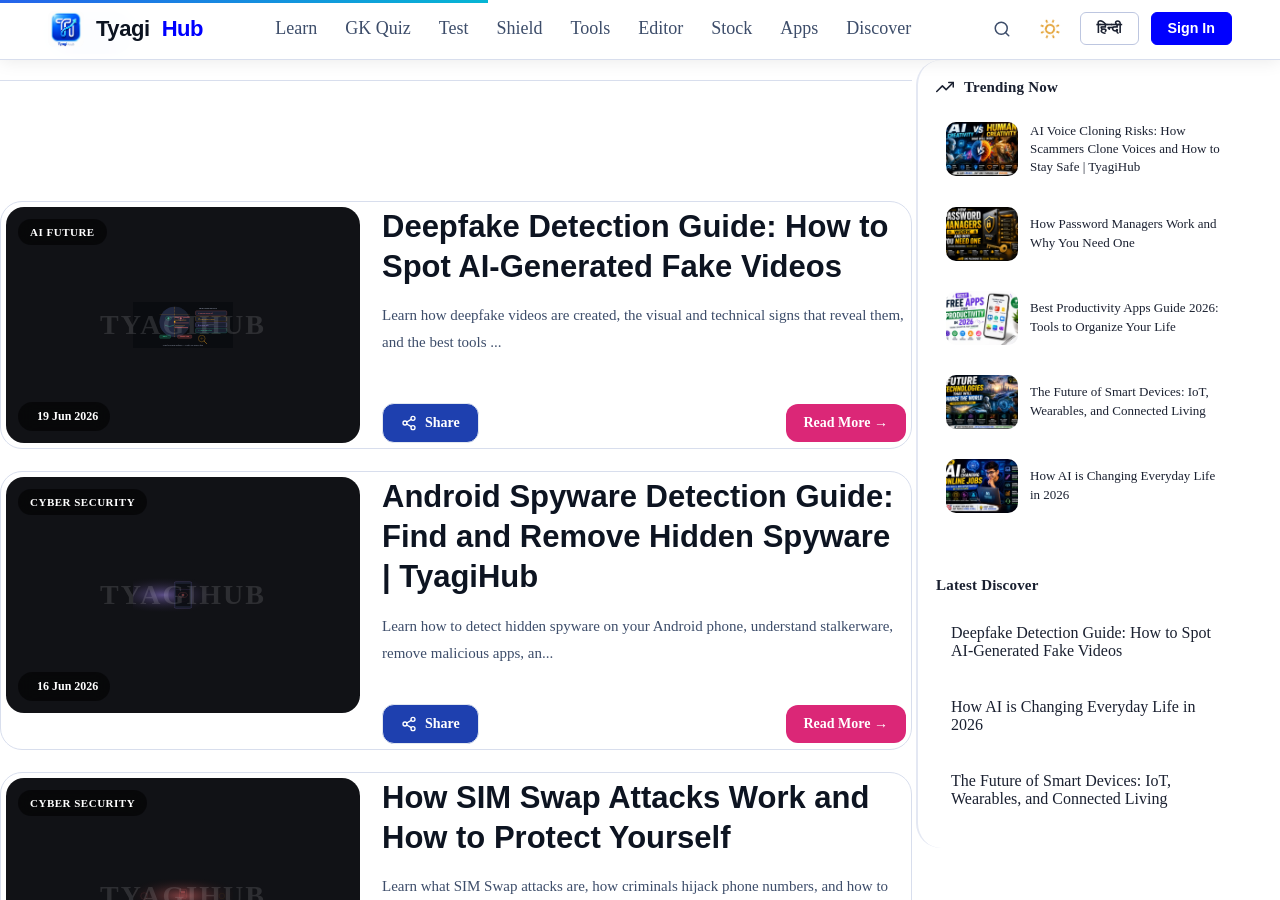
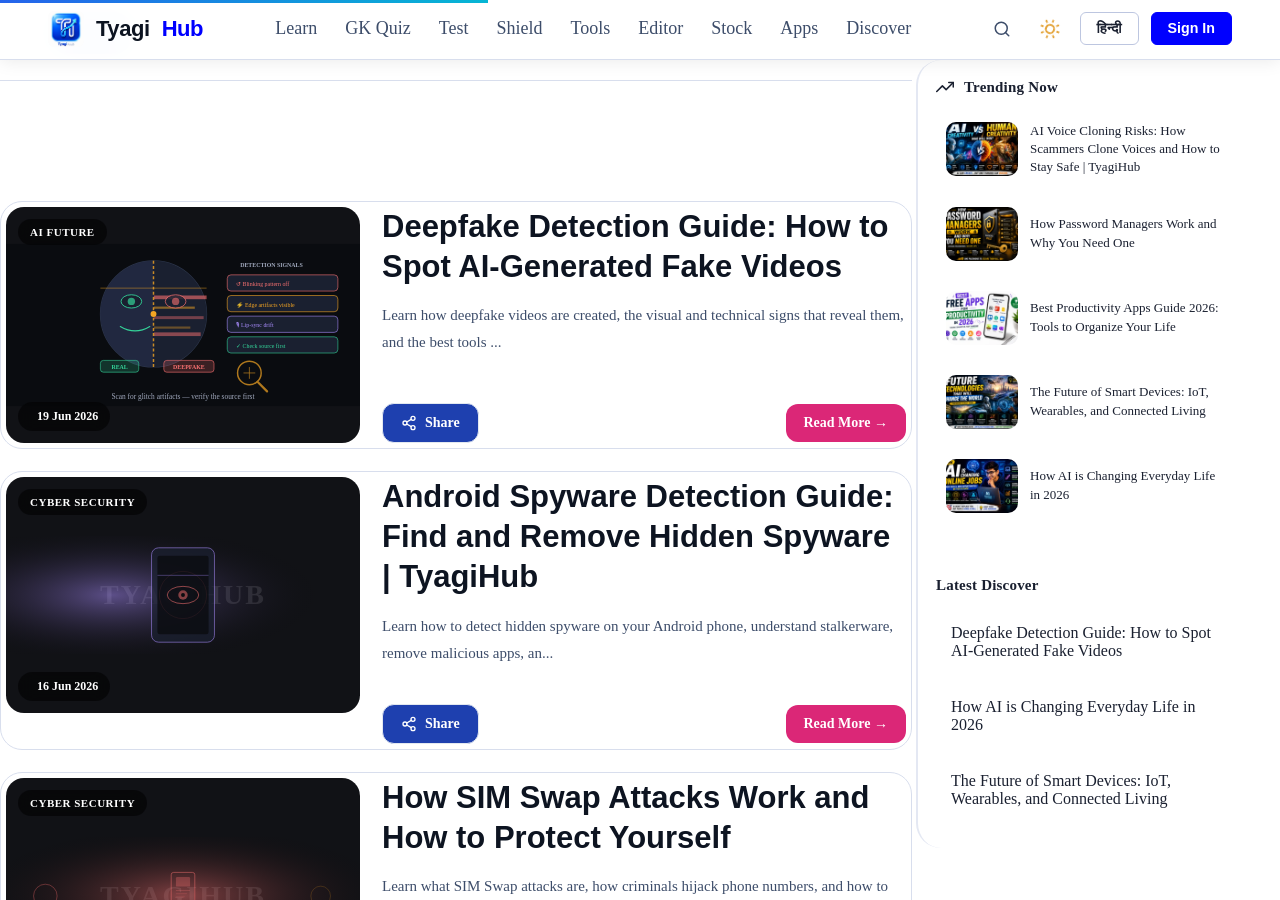
Before and after one commit to HimanshuTyagiJi/TyagiHub, a Jekyll site: the page built from discover/index.html, in a window 1280 px wide and 900 px high, scrolled down 948 px. Built offline with Jekyll 4.4.1, drawn with Linux system fonts in a browser that asks for light colours.

```diff
--- a/discover/index.html
+++ b/discover/index.html
@@ -183,7 +183,7 @@ extra_js:
                 {{ p.date | date: "%d %b %Y" }}
               </div>
 
-              <div class="thumb-media-box" style="width:100%; height:100%; display:flex; align-items:center; justify-content:center;">
+              <div class="thumb-media-box" style="width:100%; height:100%; display:flex; align-items:center; justify-content:center; position:relative;">
 
                 <img src="{{ p.image | default: '/assets/images/default-thumb.png' }}"
                      alt="{{ p.title }} - TyagiHub"
@@ -266,31 +266,33 @@ document.addEventListener("DOMContentLoaded", function() {
   postCards.forEach(card => {
     const postUrl = card.getAttribute("data-post-url");
     const mediaBox = card.querySelector(".thumb-media-box");
-    const mainImg = card.querySelector(".js-thumbnail-img");
 
     if (postUrl && mediaBox) {
-      // Background mein page ka HTML body fetch karo
+      // Post ka HTML text format me pull karo background me
       fetch(postUrl)
         .then(response => response.text())
         .then(htmlData => {
           const parser = new DOMParser();
           const doc = parser.parseFromString(htmlData, "text/html");
 
-          // Article ke andar ka actual content `<svg>` dhoondho
+          // Article ke real body content se pehla actual SVG dhoondho
           const contentSvg = doc.querySelector("article svg, .post-content svg, main svg");
 
           if (contentSvg) {
-            // Priority Rule Triggered: Agar content me SVG mila, toh image aur title-fallback ko delete karo
+            // Priority Rule Triggered: Pehle media box ka poora inner HTML (Image + Fallback) mitao
             mediaBox.innerHTML = "";
 
-            // Thumbnail frame ke liye SVG inline CSS setting
-            contentSvg.style.width = "100px";
-            contentSvg.style.height = "100px";
+            // SVG ko force karo full height aur width 100% cover karne ke liye
+            contentSvg.style.width = "100%";
+            contentSvg.style.height = "100%";
             contentSvg.style.display = "block";
+            contentSvg.style.objectFit = "cover";
+
+            // Inline attribute clear karo jo custom size rok rahe the
             contentSvg.removeAttribute("height");
             contentSvg.removeAttribute("width");
 
-            // Content ka asli SVG append kar do template me
+            // Asli SVG inject kar do
             mediaBox.appendChild(contentSvg);
           }
         })
```
Also changed, not shown: other parts of discover/index.html (+2 -2 lines).
